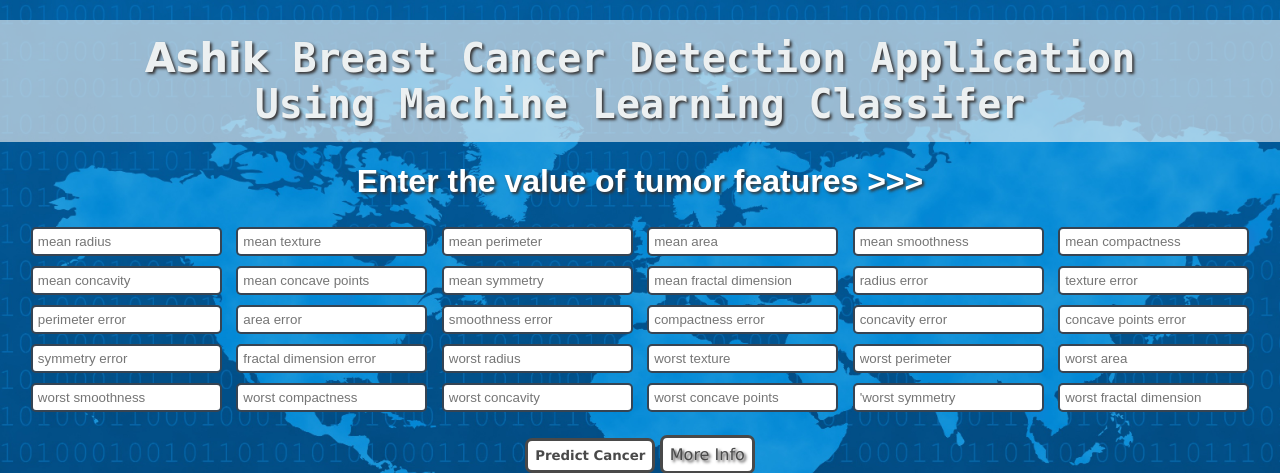
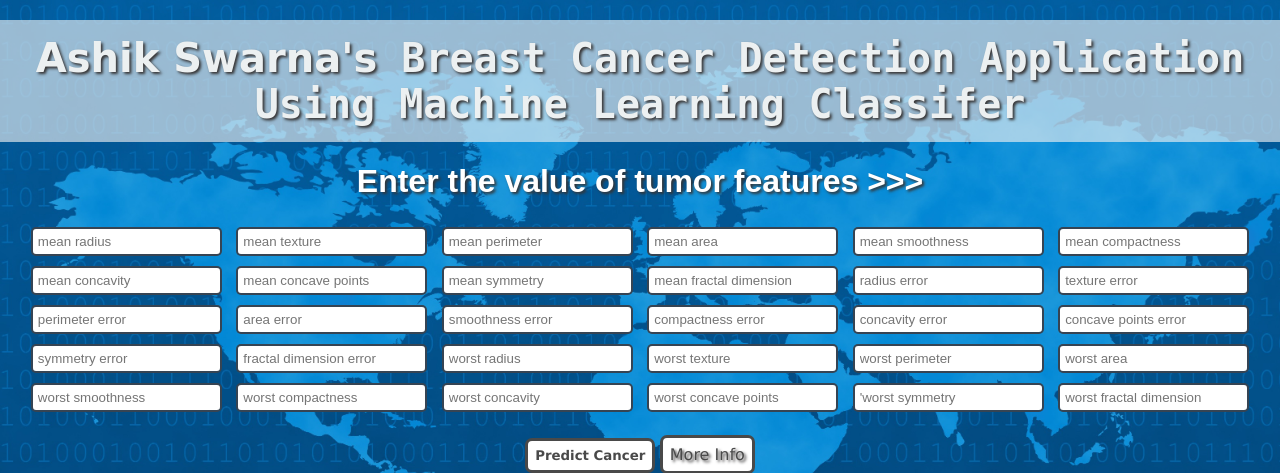
Before and after one commit to Swarna-ashik/Breast-Cancer-Detection-App., a Flask app: page / in a window 1280 px wide. Shown: the top 473 px of the page. Run offline with Flask 2, Linux system fonts and the light colour scheme; parts of the project's set-up code (start-up, migrations or seed data) failed here and were passed over.

Commit message:
Update index.html

```diff
--- a/templates/index.html
+++ b/templates/index.html
@@ -103,7 +103,7 @@
       /> -->
       <center>
         <h1>
-          <span>Ashik</span> Breast Cancer Detection Application <br />
+          <span>Ashik Swarna's</span> Breast Cancer Detection Application <br />
           Using Machine Learning Classifer
         </h1>
       </center>
```
